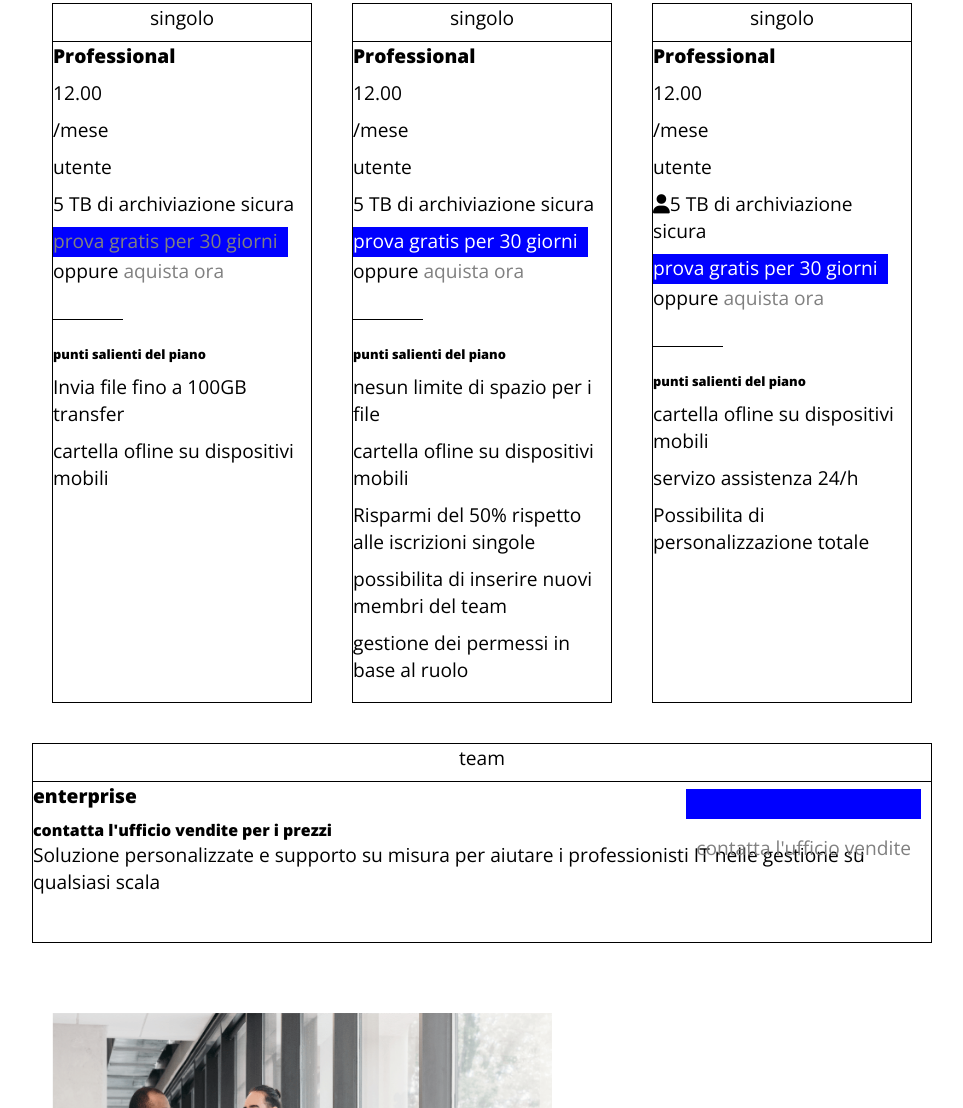
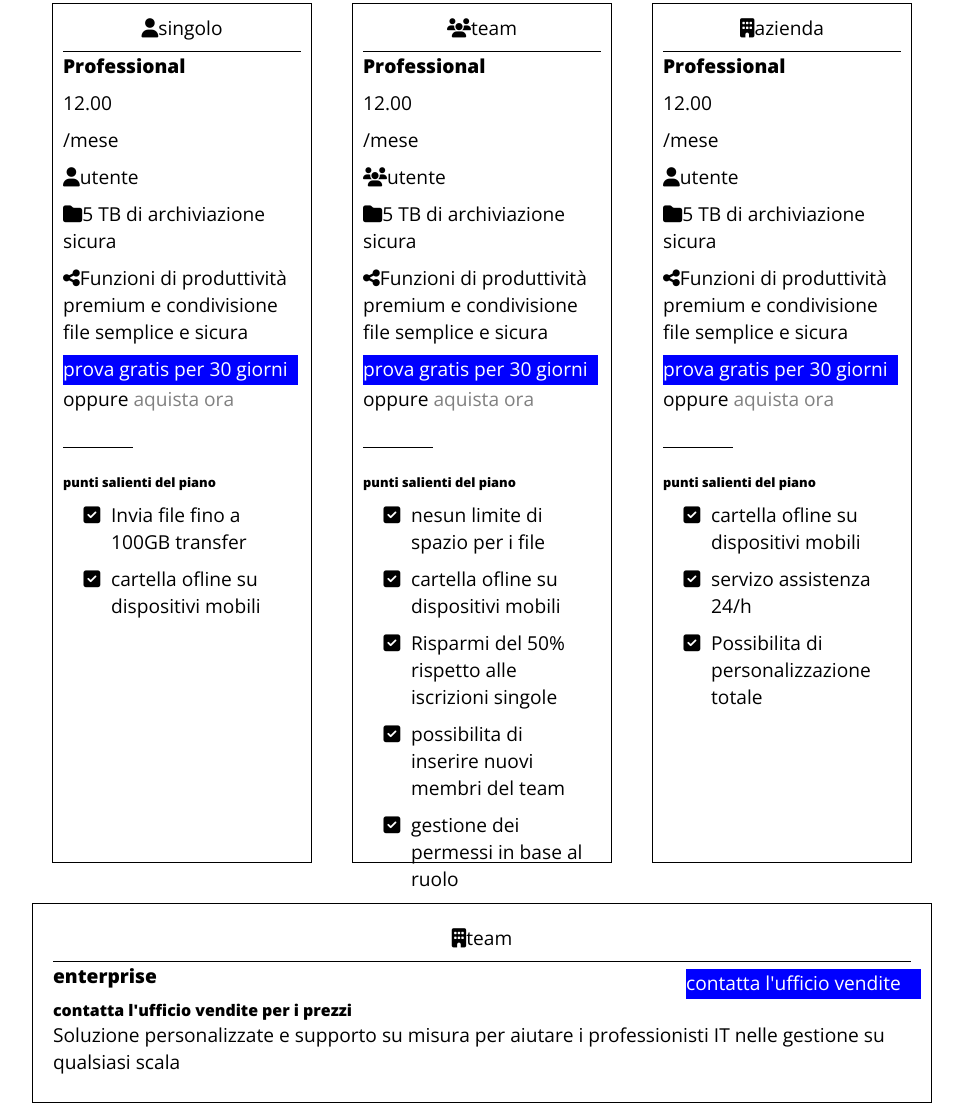
Before and after one commit to Aciar96/htmlcss-dropbox, a plain HTML site: page index.html in a window 1280 px wide. Shown: the part 1075-2183 px from the top of the page, without its empty margins (158-1121 px from the left). Drawn offline with nearby package versions, Linux system fonts and the light colour scheme.

Commit message:
adedd icon

```diff
--- a/css/stle.css
+++ b/css/stle.css
@@ -122,10 +122,11 @@ main{
 }
 /* form */
 .col-tab{
-    height:700px;
+    height:860px;
     width: 300px;
     border: 1px solid black;
     margin: 20px;
+    padding:10px;
 
 }
 .border {
@@ -149,14 +150,11 @@ main{
 .but-tab ,.big-but-tab{
     position: absolute;
     right: 10px;
-    top: 45px;
+    top: 65px;
 }
-.big-but-tab{
-    background-color: blue;
-    color:white;
-    height:30px ;
-    width:235px;
-}
+
+
+
  /* partner */
 .patt{
     height: 500px;
--- a/index.html
+++ b/index.html
@@ -50,55 +50,58 @@
       <div class="container">
             <div class="row-tab">
                     <div class="col-tab">
-                    <p class="p-cent"> singolo</p>
+                    <p class="p-cent"> <i class="fa-solid fa-user"></i>singolo</p>
                     <h4>Professional</h4>
                     <p>12.00</p>
                     <p>/mese</p>
-                    <p>utente</p>
-                    <p> <span class="fa-li"><i class="fa-solid fa-check-square"></i></span>5 TB di archiviazione sicura</p>
-                    <div class="big-but"><a class="but_main" href="">prova gratis per 30 giorni</a></div>
+                    <p> <i class="fa-solid fa-user"></i>utente</p>
+                    <p> <i class="fa-solid fa-folder"></i>5 TB di archiviazione sicura</p>
+                    <p><i class="fa-solid fa-share-nodes"></i>Funzioni di produttività premium e condivisione file semplice e sicura </p>
+                    <div class="big-but"><a class="but-main" href="">prova gratis per 30 giorni</a></div>
                     <p >oppure <a href="">aquista ora</a></p>
                     <div class="border"></div>
                     <h6>punti salienti del piano</h6>
-                    <ul>
-                        <li>Invia file fino a 100GB transfer</li>
-                        <li>cartella ofline su dispositivi mobili</li>
+                    <ul class="fa-ul">
+                        <li><span class="fa-li"><i class="fa-solid fa-check-square"></i></span>Invia file fino a 100GB transfer</li>
+                        <li><span class="fa-li"><i class="fa-solid fa-check-square"></i></span>cartella ofline su dispositivi mobili</li>
                     </ul>
                     </div>
                     <div class="col-tab">
-                        <p class="p-cent">singolo</p>
+                        <p class="p-cent"><i class="fa-solid fa-users"></i>team</p>
                         <h4>Professional</h4>
                         <p>12.00</p>
                         <p>/mese</p>
-                        <p>utente</p>
-                        <p>5 TB di archiviazione sicura</p>
+                        <p><i class="fa-solid fa-users"></i></i>utente</p>
+                        <p><i class="fa-solid fa-folder"></i>5 TB di archiviazione sicura</p>
+                        <p><i class="fa-solid fa-share-nodes"></i>Funzioni di produttività premium e condivisione file semplice e sicura </p>
                         <div class="big-but"><a class="but-main" href="">prova gratis per 30 giorni</a></div>
                         <p >oppure <a href="">aquista ora</a></p>
                         <div class="border"></div>
                         <h6>punti salienti del piano</h6>
-                        <ul>
-                            <li>nesun limite di spazio per i file</li>
-                            <li>cartella ofline su dispositivi mobili</li>
-                            <li>Risparmi del 50% rispetto alle iscrizioni singole</li>
-                            <li>possibilita di inserire nuovi membri del team</li>
-                            <li>gestione dei permessi in base al ruolo</li>
+                        <ul class="fa-ul">
+                            <li><span class="fa-li"><i class="fa-solid fa-check-square"></i></span>nesun limite di spazio per i file</li>
+                            <li><span class="fa-li"><i class="fa-solid fa-check-square"></i></span>cartella ofline su dispositivi mobili</li>
+                            <li><span class="fa-li"><i class="fa-solid fa-check-square"></i></span>Risparmi del 50% rispetto alle iscrizioni singole</li>
+                            <li><span class="fa-li"><i class="fa-solid fa-check-square"></i></span>possibilita di inserire nuovi membri del team</li>
+                            <li><span class="fa-li"><i class="fa-solid fa-check-square"></i></span>gestione dei permessi in base al ruolo</li>
                         </ul>
                     </div>
                     <div class="col-tab">
-                            <p class="p-cent">singolo</p>
+                            <p class="p-cent"><i class="fa-solid fa-building"></i>azienda</p>
                             <h4>Professional</h4>
                             <p>12.00</p>
                             <p>/mese</p>
-                            <p>utente</p>
-                            <p><i class="fa-solid fa-user"></i>5 TB di archiviazione sicura</p>
+                            <p> <i class="fa-solid fa-user"></i>utente</p>
+                            <p><i class="fa-solid fa-folder"></i>5 TB di archiviazione sicura</p>
+                            <p><i class="fa-solid fa-share-nodes"></i>Funzioni di produttività premium e condivisione file semplice e sicura </p>
                             <div class="big-but"><a class="but-main" href="">prova gratis per 30 giorni</a></div>
                             <p >oppure <a href="">aquista ora</a></p>
                             <div class="border"></div>
                             <h6>punti salienti del piano</h6>
-                            <ul>
-                                <li>cartella ofline su dispositivi mobili</li>
-                                <li>servizo assistenza 24/h</li>
-                                <li>Possibilita di personalizzazione totale</li>
+                            <ul class="fa-ul">
+                                <li><span class="fa-li"><i class="fa-solid fa-check-square"></i></span>cartella ofline su dispositivi mobili</li>
+                                <li><span class="fa-li"><i class="fa-solid fa-check-square"></i></span>servizo assistenza 24/h</li>
+                                <li><span class="fa-li"><i class="fa-solid fa-check-square"></i></span>Possibilita di personalizzazione totale</li>
                             </ul>
                      </div>
             </div>
@@ -106,14 +109,16 @@
         <div class="container">
             <div class="row">
                 <div class="big-tab">
-                    <p class="p-cent">team</p>
-                    <h4>enterprise</h4>
-                    <h5>contatta l'ufficio vendite per i prezzi</h5>
-                    <div class="big-but-tab">
-                        <a  class="but-tab" href="">contatta l'ufficio vendite </a>
+                    <div class="col">
+                        <p class="p-cent"><i class="fa-solid fa-building"></i>team</p>
+                        <h4>enterprise</h4>
+                        <h5>contatta l'ufficio vendite per i prezzi</h5>
+                        <p>Soluzione personalizzate e supporto su misura per aiutare i professionisti IT nelle gestione su qualsiasi scala</p>
                     </div>
-                    <p>Soluzione personalizzate e supporto su misura per aiutare i professionisti IT nelle gestione su qualsiasi scala</p>
-                </div>
+                    <div class="col">
+                        <div class="big-but-tab"><a class="but-main" href="">contatta l'ufficio vendite</a></div>
+                    </div>
+               </div>
             </div>
         </div>
         <div class="container">
```
